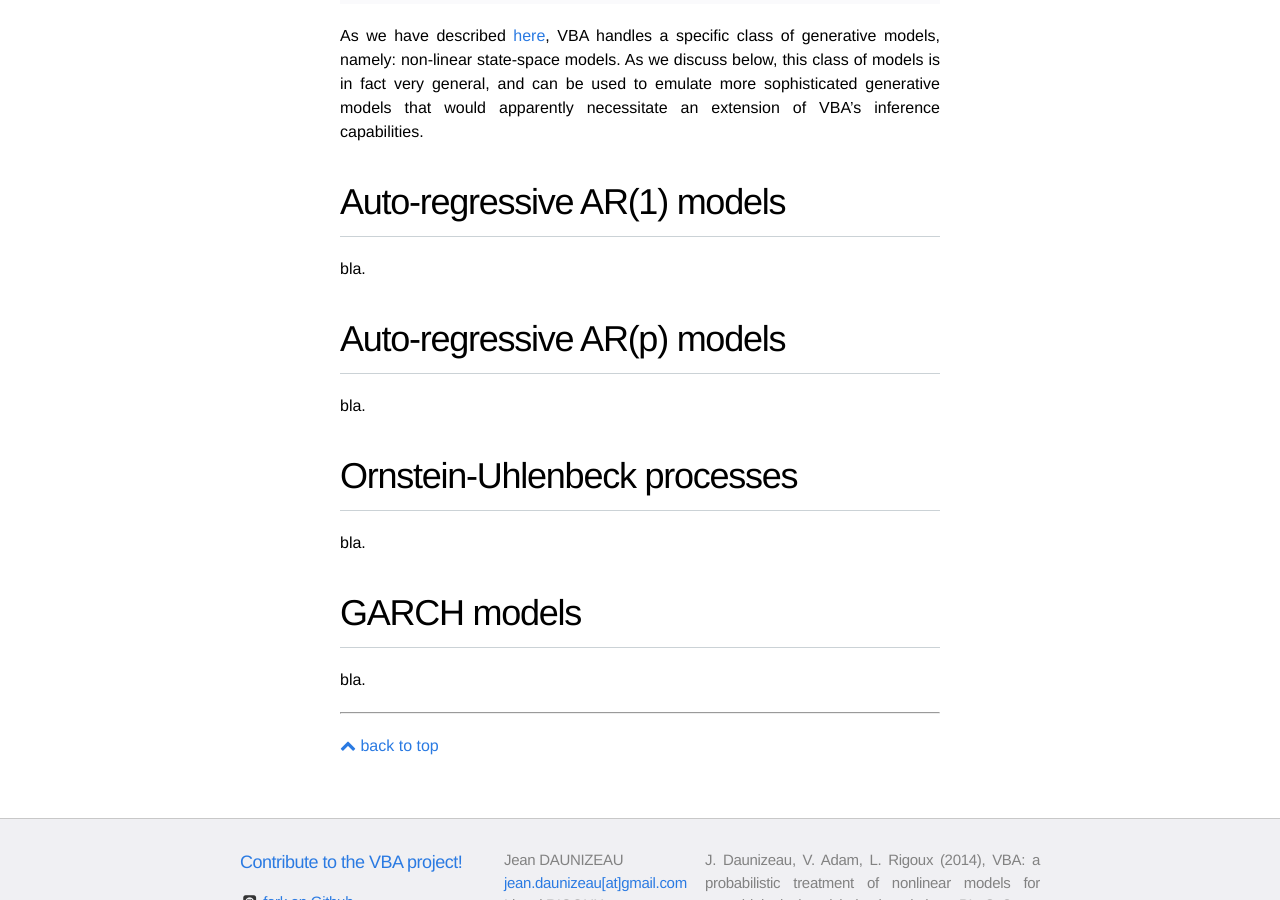
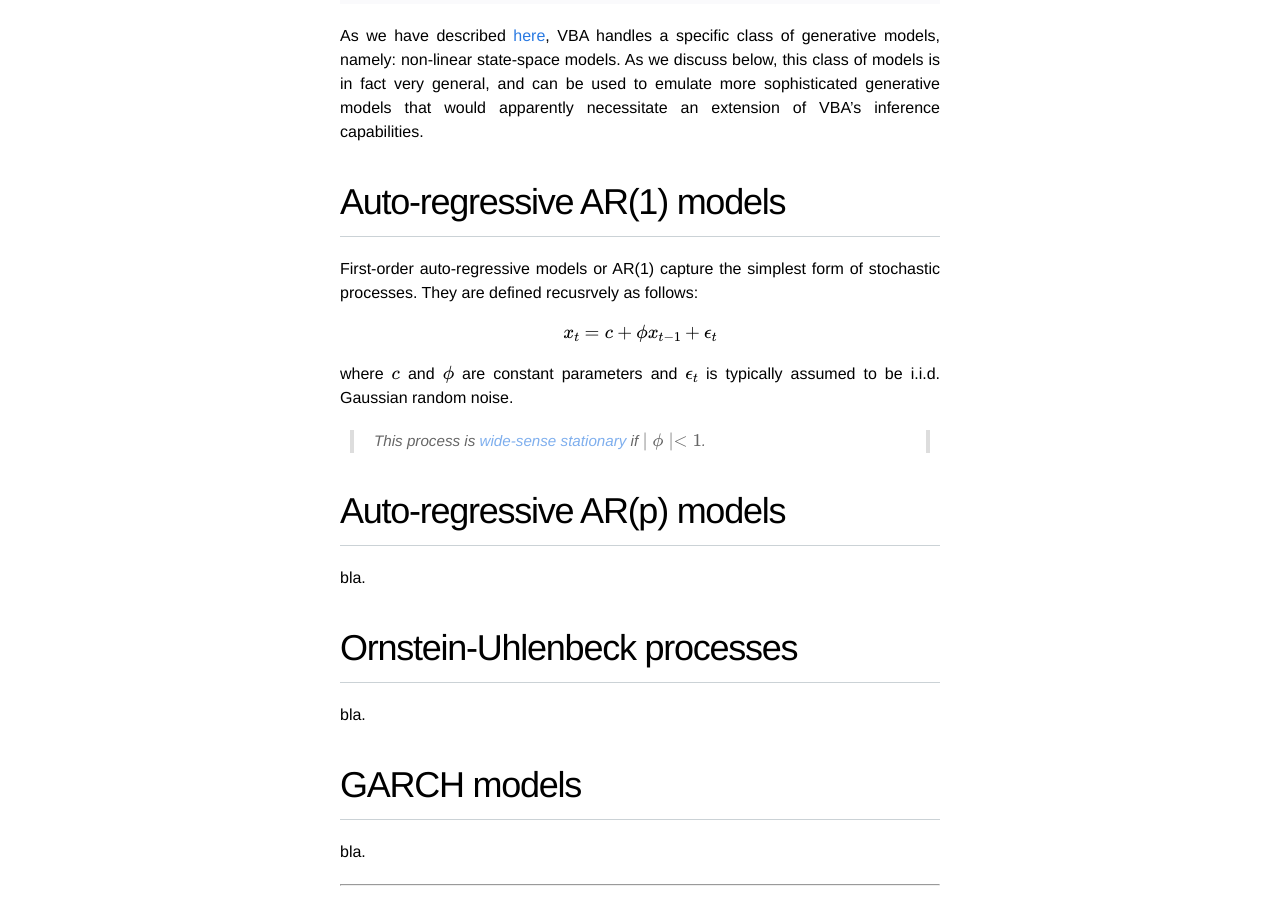
Before and after one commit to MBB-team/VBA-toolbox, a Jekyll site: the page built from _wiki/generativeModels.md, in a window 1280 px wide and 900 px high, scrolled down 369 px. Built offline with Jekyll 4.4.1, drawn with Linux system fonts in a browser that asks for light colours; nearby versions of some CDN libraries; formulas are drawn with MathJax 3.

Commit message:
Update generativeModels.md

```diff
--- a/_wiki/generativeModels.md
+++ b/_wiki/generativeModels.md
@@ -9,7 +9,17 @@ As we have described [here]({{ site.baseurl }}/_wiki/Structure-of-VBA's-generati
 
 # Auto-regressive AR(1) models
 
-bla.
+First-order auto-regressive models or AR(1) capture the simplest form of stochastic processes. They are defined recusrvely as follows:
+
+$$x_t= c+ \phi x_{t-1} +\epsilon_t$$
+
+where $$c$$ and $$\phi$$ are constant parameters and $$\epsilon_t$$ is typically assumed to be i.i.d. Gaussian random noise.
+
+> This process is [wide-sense stationary](https://en.wikipedia.org/wiki/Stationary_process#Weak_or_wide-sense_stationarity) if $$\mid \phi \mid <1$$.
+
+
+
+
 
 # Auto-regressive AR(p) models
 
```
